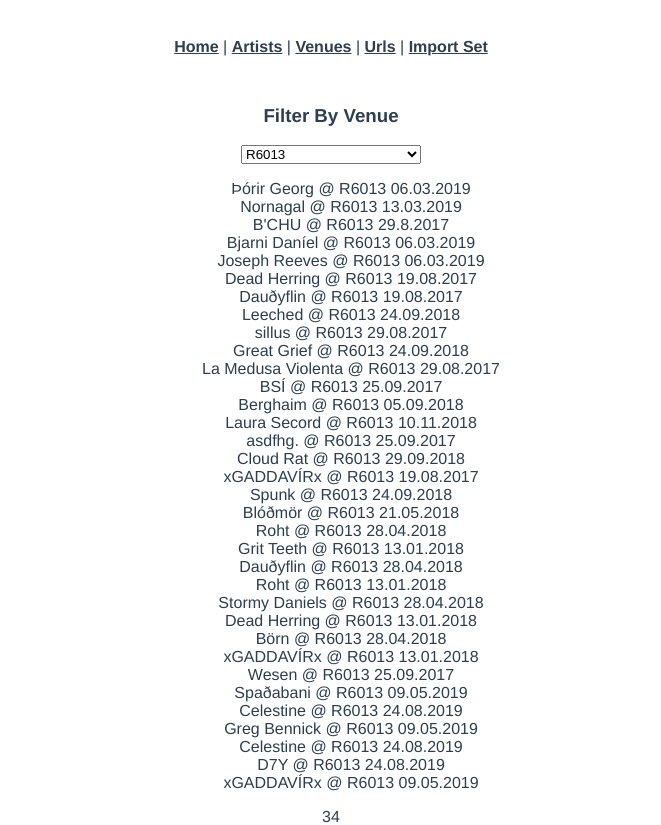
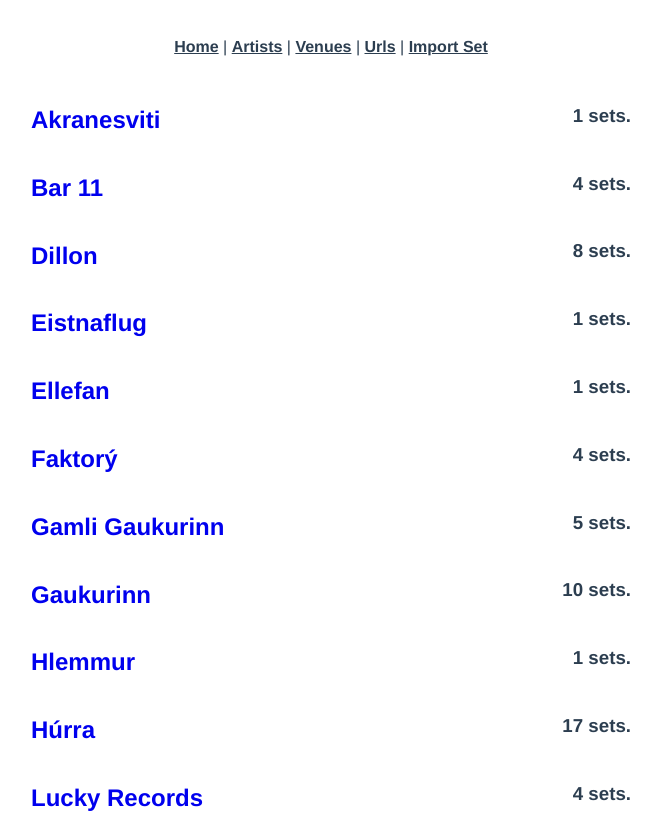
Before and after one commit to odinndagur/tonleikar, a Vue app: page /#/venues in a window 1280 px wide. Shown: the top 825 px of the page, without its empty margins (309-970 px from the left). Built offline with nearby package versions, Linux system fonts and the light colour scheme.

Commit message:
added artist and venue cards

```diff
--- a/src/components/SetCard.vue
+++ b/src/components/SetCard.vue
@@ -2,8 +2,8 @@
   <div>
       <a :href="'https://www.youtube.com/watch?v=' + set.videoId"><img :src="'https://img.youtube.com/vi/' + set.videoId + '/default.jpg'" alt="" size="200"></a>
       <p>
-        <b>{{set.artist}}</b>
-        {{ set.venue }}
+        <b><router-link :to="'/artists/' + set.artist">{{set.artist}}</router-link></b> <br/>
+        <router-link :to="'/venues/' + set.venue">{{ set.venue }}</router-link>
         <i>{{set.date}}</i>
 
       </p>
@@ -28,10 +28,10 @@ img{
 }
 div{
       height: 100px;
-      width: 600px;
-  line-height: 100px;
+      max-width: 600px;
   text-align: center;
   margin:auto;
+  border:1px dotted black;
 }
 h2 {
     display:inline;
--- /dev/null
+++ b/src/components/VenueCard.vue
@@ -0,0 +1,79 @@
+<template>
+  <div class="venueCard">
+    <div class="venueHeading">
+    <router-link :to="'/venues/' + sets[0].venue"><h2>{{sets[0].venue}}</h2></router-link>
+    <h3>{{count}} sets.</h3>
+    </div>
+
+
+      <!-- <a :href="'https://www.youtube.com/watch?v=' + set.videoId"><img :src="'https://img.youtube.com/vi/' + set.videoId + '/default.jpg'" alt="" size="200"></a>
+      <p>
+        <b>{{set.artist}}</b>
+        {{ set.venue }}
+        <i>{{set.date}}</i> -->
+      <!-- </p> -->
+    <!-- <h2>{{set.artist}} @ {{ set.venue }} {{set.date}}</h2> -->
+
+
+  </div>
+</template>
+
+<script>
+export default {
+  name: "VenueCard",
+  props: {
+    sets: [],
+  },
+  computed: {
+      count() {
+          return this.sets.length;
+      }
+  }
+};
+</script>
+
+<!-- Add "scoped" attribute to limit CSS to this component only -->
+<style scoped>
+.venueHeading{
+    clear: both;
+}
+.venueHeading h2 {
+    float:left;
+}
+.venueHeading h3 {
+    float:right;
+}
+/* img{
+    float:left;
+}*/
+div{
+  text-align: center;
+  margin:auto;
+  max-width: 600px;
+  /* border: 3px solid black; */
+  /* margin:2px auto; */
+}
+
+div:hover{
+    background-color:#F1B4A7
+}
+/*
+h2 {
+    display:inline;
+    text-align: center;
+} */
+/* h3 {
+  margin: 40px 0 0;
+}
+ul {
+  list-style-type: none;
+  padding: 0;
+}
+li {
+  display: inline-block;
+  margin: 0 10px;
+}
+a {
+  color: #42b983;
+} */
+</style>
--- a/src/router/index.js
+++ b/src/router/index.js
@@ -31,6 +31,11 @@ const routes = [
     component: () => import('../views/Venues.vue')
   },
   {
+    path: '/venues/:venue',
+    name:'Venue',
+    component: () => import('../views/Venue.vue')
+  },
+  {
     path: '/urls',
     name:'Urls',
     component: () => import('../views/Urls.vue')
--- a/src/views/Home.vue
+++ b/src/views/Home.vue
@@ -112,4 +112,8 @@ SetCard {
   margin: auto;
   width: 50%;
 }
+div{
+  max-width:600px;
+  margin:auto;
+}
 </style>
--- /dev/null
+++ b/src/views/Venue.vue
@@ -0,0 +1,51 @@
+<template>
+  <div class="venue">
+<h1>{{ $route.params.venue }}</h1>
+    <SetCard v-for="set in filterVenue" :key="set" :set="set" /> <br />
+
+<!-- <ul>
+  <li v-for="set in filterArtist" :key="set">
+      {{set.venue}}
+  </li>
+</ul> -->
+  </div>
+</template>
+
+<script>
+import SetsData from "../assets/sets.json";
+import SetCard from "@/components/SetCard.vue";
+
+export default {
+  name: "Venue",
+  components: {
+    SetCard,
+  },
+    data: () => {
+    return {
+      allSets: SetsData,
+      filtered: [],
+    };
+  },
+  computed:{
+filterVenue(){
+        let tempArr = this.allSets;
+        tempArr = tempArr.filter((set) => set.venue == this.$route.params.venue);
+        return tempArr;
+}
+  },
+  methods: {
+            filter() {
+      this.filtered = this.artists.filter((a) => a.venue == this.$route.params.venue);
+    },
+    // count() {
+    //   return this.artists.filter((a) => a.artist == this.artist).length;
+    // },
+    // artist(){
+    //   return (this.$route.params.artist);
+    // }
+  },
+};
+</script>
+
+<style scoped>
+</style>
--- a/src/views/Venues.vue
+++ b/src/views/Venues.vue
@@ -1,49 +1,32 @@
 <template>
-  <div class="artists">
-    <!-- <ul>
-      <li v-for="venue in venues" :key="venue">{{venue.venue}}</li>
-    </ul> -->
-
-           <h3>Filter By Venue</h3>
-        <select v-model="venue">
-            <option v-for="venue in noDuplicatesVenues" :key="venue" :value="venue">{{venue}}</option>
-            <option value="Norðanpaunk">Norðanpaunk</option>
-            <option value="Húrra">Húrra</option>
-        </select>
-        <ul>
-            <li v-for="venue in filtered" :key="venue.videoId">{{venue.artist}} @ {{venue.venue}} {{venue.date}}</li>
-        </ul>
-        <ul>
-</ul>
-        {{count}}
-
-
-
+  <div class="venues">
+    <VenueCard v-for="venue in noDuplicatesVenues" :key="venue" :value="venue" :sets="filtered(venue)"/>
   </div>
 </template>
 
 <script>
 import SetsData from "../assets/sets.json";
+import VenueCard from "../components/VenueCard.vue";
 export default {
-  name:"Venues",
+  components: { VenueCard },
+  name: "Venues",
   data: () => {
     return {
       venues: SetsData,
-      venue: 'R6013',
+      venue: "",
     };
   },
   computed: {
-    filtered(){
-      return this.venues.filter(v => v.venue == this.venue)
+    noDuplicatesVenues() {
+      let arr = [];
+      this.venues.forEach((a) => arr.push(a.venue));
+      return [...new Set(arr)].sort();
     },
-    count(){
-      return this.venues.filter(v=> v.venue ==this.venue).length;
+  },
+  methods: {
+        filtered(venue) {
+      return this.venues.filter((v) => v.venue == venue);
     },
-    noDuplicatesVenues(){
-      let arr = [];
-      this.venues.forEach(v => arr.push(v.venue));
-      return [...new Set(arr)].sort();
-    }
   }
 };
 </script>
@@ -52,4 +35,8 @@ export default {
 ul {
   list-style: none;
 }
+.artistCard {
+outline:3px black;
+}
+
 </style>
```
